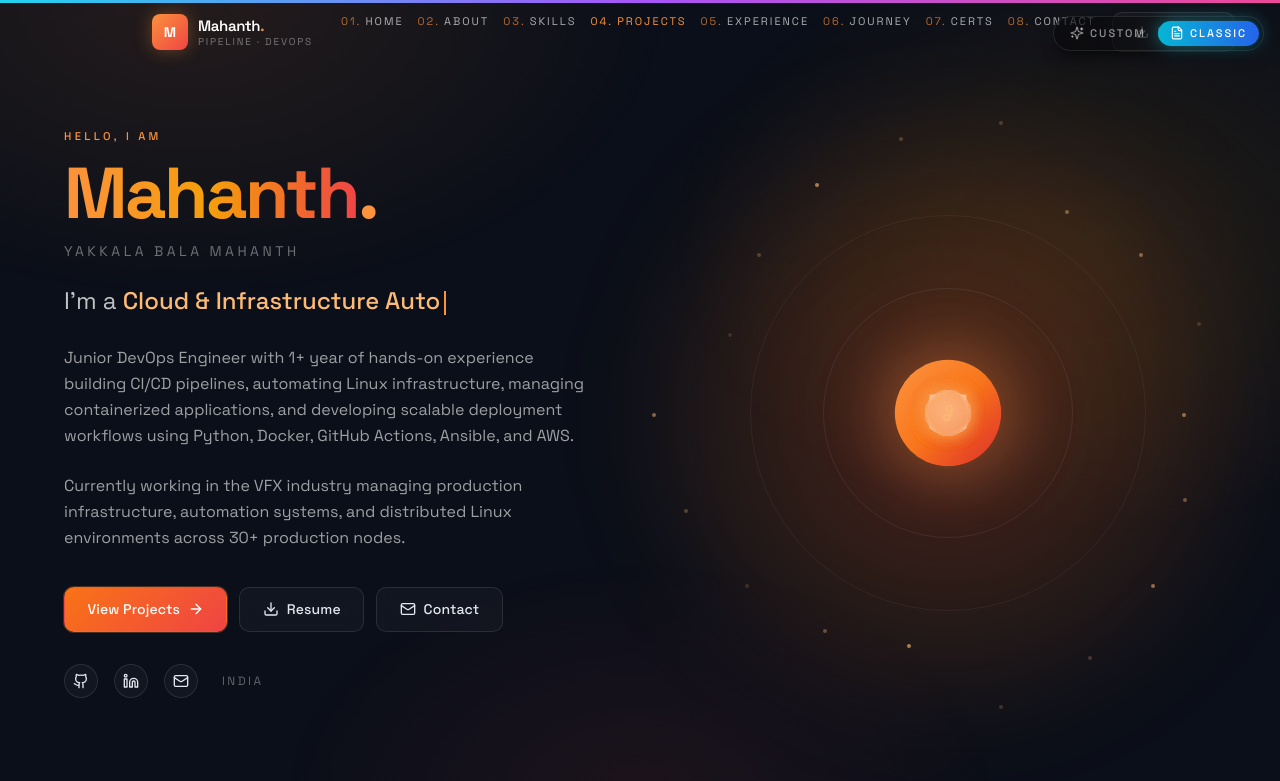
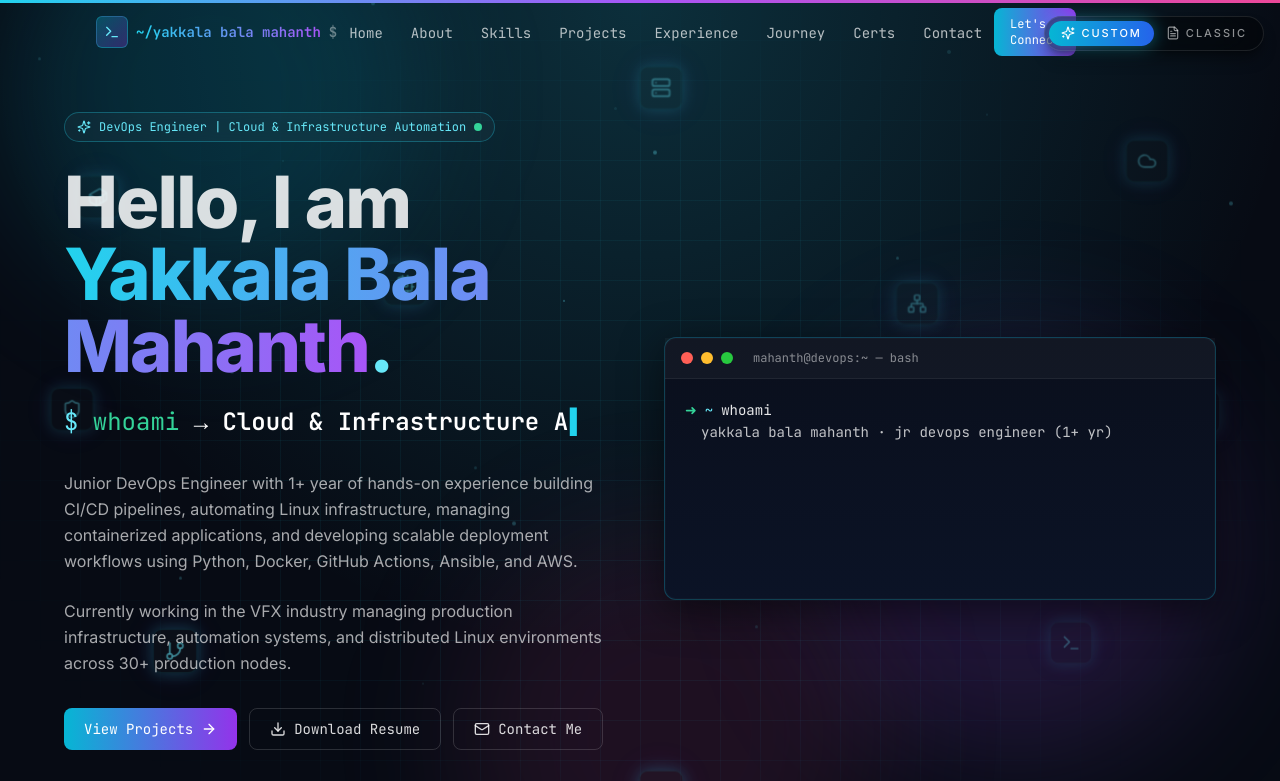
Before and after one commit to BalaMahanth2/Mahanth_Portfolio, a Next.js app: page / in a window 1280 px wide. Shown: the top 781 px of the page. Built offline with nearby package versions, Linux system fonts and the light colour scheme.

Commit message:
updated the text alignment and make custom page as default

```diff
--- a/components/Hero.jsx
+++ b/components/Hero.jsx
@@ -81,7 +81,7 @@ export default function Hero() {
             transition={{ duration: 0.7, delay: 0.05 }}
             className="text-5xl sm:text-6xl lg:text-7xl font-extrabold tracking-tight leading-[1.05]"
           >
-            <span className="text-white/85">Hello, I am</span>
+            <span className="block whitespace-nowrap text-white/85">Hello, I am</span>
             <span className="neon-text">{profile.name}</span>
             <span className="text-cyan-300 animate-blink">.</span>
           </motion.h1>
--- a/components/Navbar.jsx
+++ b/components/Navbar.jsx
@@ -30,12 +30,12 @@ export default function Navbar() {
       <nav className="max-w-6xl mx-auto px-4 sm:px-6 lg:px-8 h-16 flex items-center justify-between">
         <a
           href="#home"
-          className="flex items-center gap-2 font-mono text-sm font-semibold group"
+          className="flex items-center gap-2 font-mono text-sm font-semibold group shrink-0"
         >
-          <span className="grid place-items-center w-8 h-8 rounded-md bg-gradient-to-br from-cyan-500/30 to-purple-600/30 border border-cyan-400/30 group-hover:shadow-neon transition">
+          <span className="grid place-items-center w-8 h-8 rounded-md bg-gradient-to-br from-cyan-500/30 to-purple-600/30 border border-cyan-400/30 group-hover:shadow-neon transition shrink-0">
             <Terminal className="w-4 h-4 text-cyan-300" />
           </span>
-          <span className="neon-text">~/{profile.name.toLowerCase()}</span>
+          <span className="neon-text whitespace-nowrap">~/{profile.name.toLowerCase()}</span>
           <span className="text-white/40">$</span>
         </a>
 
--- a/components/StyleProvider.jsx
+++ b/components/StyleProvider.jsx
@@ -3,7 +3,7 @@
 import { createContext, useContext, useEffect, useState } from "react";
 
 const STORAGE_KEY = "portfolio-style";
-const DEFAULT_STYLE = "classic"; // Classic is the default landing experience.
+const DEFAULT_STYLE = "custom"; // Custom is the default landing experience.
 
 const StyleContext = createContext({
   style: DEFAULT_STYLE,
```
